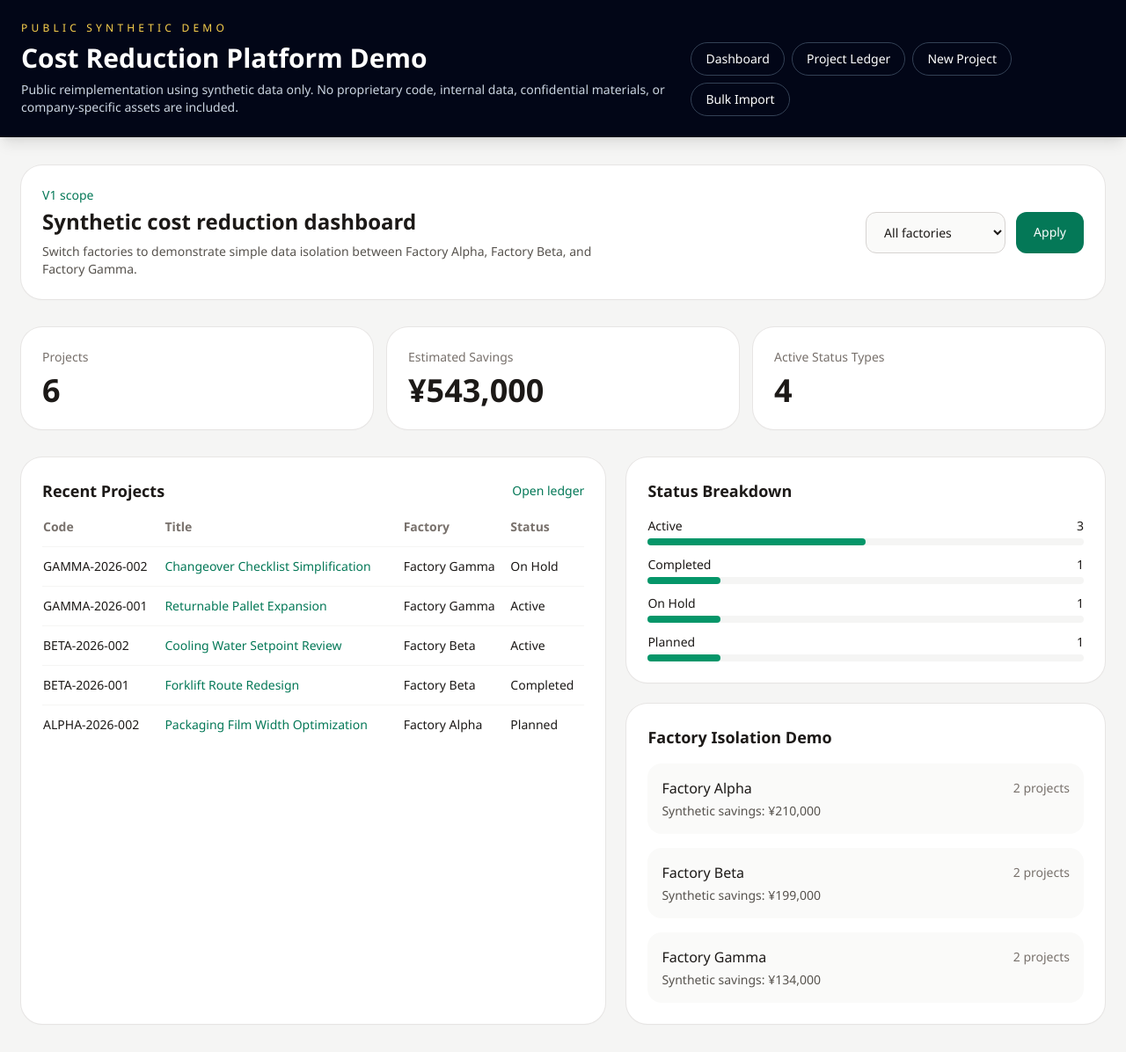
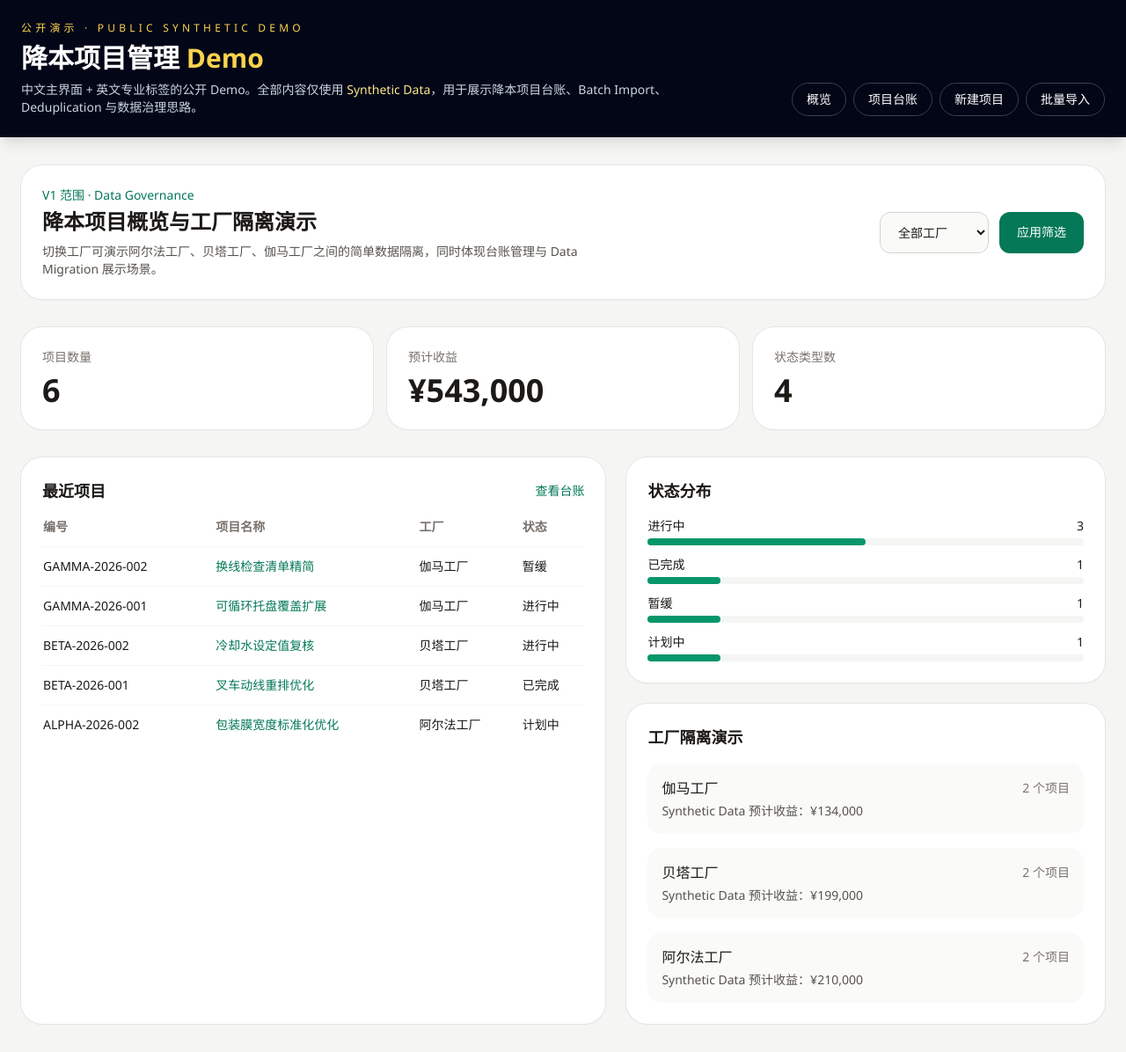
Before and after one commit to 2184369772-ai/cost-reduction-platform-demo, a FastAPI app: page / in a window 1280 px wide. Shown: the whole page at 88% size. Run offline with FastAPI, Linux system fonts and the light colour scheme; data comes from the database, SQL or seed files in the repository; some libraries are stand-ins or nearby versions.

Commit message:
feat: localize public cost management demo for zh-CN

```diff
--- a/app/main.py
+++ b/app/main.py
@@ -34,7 +34,7 @@ from app.db import (
 BASE_DIR = Path(__file__).resolve().parent.parent
 templates = Jinja2Templates(directory=str(BASE_DIR / "templates"))
 
-app = FastAPI(title="Cost Reduction Platform Demo")
+app = FastAPI(title="降本项目管理 Demo")
 app.mount("/static", StaticFiles(directory=str(BASE_DIR / "static")), name="static")
 
 ALLOWED_EXTENSIONS = {".csv", ".xlsx"}
@@ -52,6 +52,22 @@ REQUIRED_HEADERS = [
     "description",
 ]
 
+CATEGORY_LABELS = {
+    "Energy": "能源",
+    "Material": "材料",
+    "Logistics": "物流",
+    "Productivity": "效率",
+    "Quality": "质量",
+}
+STATUS_LABELS = {
+    "Planned": "计划中",
+    "Active": "进行中",
+    "On Hold": "暂缓",
+    "Completed": "已完成",
+}
+CATEGORY_INPUT_MAP = {**{key: key for key in CATEGORY_LABELS}, **{value: key for key, value in CATEGORY_LABELS.items()}}
+STATUS_INPUT_MAP = {**{key: key for key in STATUS_LABELS}, **{value: key for key, value in STATUS_LABELS.items()}}
+
 
 @app.on_event("startup")
 def startup() -> None:
@@ -64,6 +80,8 @@ def render(request: Request, template_name: str, context: dict[str, Any]) -> HTM
         "factories": list_factories(),
         "filters": project_filters(),
         "today": today_iso(),
+        "category_labels": CATEGORY_LABELS,
+        "status_labels": STATUS_LABELS,
     }
     base_context.update(context)
     return templates.TemplateResponse(template_name, base_context)
@@ -73,7 +91,7 @@ def parse_money(value: str) -> float:
     cleaned = str(value).replace(",", "").strip()
     amount = float(cleaned)
     if amount < 0:
-        raise ValueError("Estimated savings must be zero or positive.")
+        raise ValueError("预计收益必须大于或等于 0。")
     return amount
 
 
@@ -81,7 +99,15 @@ def parse_date(value: str, field_label: str) -> str:
     try:
         return datetime.strptime(str(value).strip(), "%Y-%m-%d").date().isoformat()
     except ValueError as exc:
-        raise ValueError(f"{field_label} must use YYYY-MM-DD format.") from exc
+        raise ValueError(f"{field_label} 必须使用 YYYY-MM-DD 格式。") from exc
+
+
+def normalize_category(value: str) -> str:
+    return CATEGORY_INPUT_MAP.get(value.strip(), value.strip())
+
+
+def normalize_status(value: str) -> str:
+    return STATUS_INPUT_MAP.get(value.strip(), value.strip())
 
 
 def collect_form_payload(
@@ -102,38 +128,38 @@ def collect_form_payload(
         "project_code": project_code.strip(),
         "title": title.strip(),
         "factory_id": factory_id,
-        "category": category.strip(),
-        "status": status.strip(),
+        "category": normalize_category(category),
+        "status": normalize_status(status),
         "owner": owner.strip(),
         "currency": currency.strip().upper() or "CNY",
         "description": description.strip(),
     }
     for field, label in [
-        ("project_code", "Project code"),
-        ("title", "Title"),
-        ("owner", "Owner"),
-        ("description", "Description"),
+        ("project_code", "项目编号"),
+        ("title", "项目名称"),
+        ("owner", "负责人"),
+        ("description", "项目说明"),
     ]:
         if not payload[field]:
-            errors.append(f"{label} is required.")
+            errors.append(f"{label}不能为空。")
     if payload["category"] not in category_options():
-        errors.append("Category is invalid.")
+        errors.append("分类无效，请从预设选项中选择。")
     if payload["status"] not in status_options():
-        errors.append("Status is invalid.")
+        errors.append("状态无效，请从预设选项中选择。")
     try:
         payload["estimated_savings"] = parse_money(estimated_savings)
     except ValueError as exc:
         errors.append(str(exc))
     try:
-        payload["start_date"] = parse_date(start_date, "Start date")
+        payload["start_date"] = parse_date(start_date, "开始日期")
     except ValueError as exc:
         errors.append(str(exc))
     try:
-        payload["target_date"] = parse_date(target_date, "Target date")
+        payload["target_date"] = parse_date(target_date, "目标日期")
     except ValueError as exc:
         errors.append(str(exc))
     if not errors and payload["target_date"] < payload["start_date"]:
-        errors.append("Target date must be on or after start date.")
+        errors.append("目标日期不能早于开始日期。")
     return payload, errors
 
 
@@ -144,7 +170,7 @@ def normalize_header(value: Any) -> str:
 def parse_upload(filename: str, content: bytes) -> list[dict[str, Any]]:
     suffix = Path(filename).suffix.lower()
     if suffix not in ALLOWED_EXTENSIONS:
-        raise ValueError("Only CSV and XLSX files are supported.")
+        raise ValueError("仅支持 CSV 和 XLSX 文件。")
     if suffix == ".csv":
         stream = io.StringIO(content.decode("utf-8-sig"))
         reader = csv.DictReader(stream)
@@ -185,14 +211,16 @@ def validate_import_rows(raw_rows: list[dict[str, Any]]) -> tuple[list[dict[str,
         factory_name_key = normalized["factory_name"].lower()
         factory = factories_by_name.get(factory_name_key)
         if not factory:
-            errors.append("Factory name must be one of Factory Alpha, Factory Beta, or Factory Gamma.")
+            errors.append("工厂名称必须是阿尔法工厂、贝塔工厂、伽马工厂，或兼容旧模板中的 Factory Alpha / Beta / Gamma。")
+        normalized["category"] = normalize_category(normalized["category"])
+        normalized["status"] = normalize_status(normalized["status"])
         if normalized["category"] not in category_options():
-            errors.append("Category is invalid.")
+            errors.append("分类无效，请检查导入文件中的 category 值。")
         if normalized["status"] not in status_options():
-            errors.append("Status is invalid.")
+            errors.append("状态无效，请检查导入文件中的 status 值。")
         for field in REQUIRED_HEADERS:
             if not normalized[field]:
-                errors.append(f"{field} is required.")
+                errors.append(f"{field} 不能为空。")
 
         parsed_amount = None
         parsed_start = normalized["start_date"]
@@ -204,28 +232,28 @@ def validate_import_rows(raw_rows: list[dict[str, Any]]) -> tuple[list[dict[str,
                 errors.append(str(exc))
         if normalized["start_date"]:
             try:
-                parsed_start = parse_date(normalized["start_date"], "Start date")
+                parsed_start = parse_date(normalized["start_date"], "开始日期")
             except ValueError as exc:
                 errors.append(str(exc))
         if normalized["target_date"]:
             try:
-                parsed_target = parse_date(normalized["target_date"], "Target date")
+                parsed_target = parse_date(normalized["target_date"], "目标日期")
             except ValueError as exc:
                 errors.append(str(exc))
         if normalized["start_date"] and normalized["target_date"] and parsed_target < parsed_start:
-            errors.append("Target date must be on or after start date.")
+            errors.append("目标日期不能早于开始日期。")
 
         factory_id = int(factory["id"]) if factory else None
         title_key = normalized["title"].strip().lower()
         code_key = normalized["project_code"].strip().upper()
         if code_key in seen_codes:
-            errors.append("Duplicate project code found within the import file.")
+            errors.append("导入文件内存在重复的项目编号。")
         if factory_id and (title_key, factory_id) in seen_title_factory:
-            errors.append("Duplicate title found within the same factory in the import file.")
+            errors.append("同一工厂内存在重复的项目名称。")
         if code_key and project_exists_by_code(code_key):
-            errors.append("Project code already exists in the database.")
+            errors.append("项目编号已存在于 SQLite 台账中。")
         if factory_id and normalized["title"] and project_exists_by_title_factory(normalized["title"], factory_id):
-            errors.append("A project with the same title already exists in this factory.")
+            errors.append("该工厂下已存在同名项目。")
 
         if code_key:
             seen_codes.add(code_key)
@@ -253,6 +281,7 @@ def validate_import_rows(raw_rows: list[dict[str, Any]]) -> tuple[list[dict[str,
                 "data": normalized,
                 "errors": errors,
                 "can_import": can_import,
+                "validation_state": "valid" if can_import else ("duplicate" if any("重复" in error or "已存在" in error for error in errors) else "review"),
                 "normalized": normalized_payload,
             }
         )
@@ -330,9 +359,9 @@ def project_create(
         description,
     )
     if not errors and project_exists_by_code(payload["project_code"]):
-        errors.append("Project code already exists.")
+        errors.append("项目编号已存在。")
     if not errors and project_exists_by_title_factory(payload["title"], payload["factory_id"]):
-        errors.append("A project with the same title already exists in this factory.")
+        errors.append("该工厂下已存在同名项目。")
     if errors:
         return render(request, "project_form.html", {"mode": "create", "errors": errors, "form": payload})
     project_id = create_project(payload)
@@ -343,7 +372,7 @@ def project_create(
 def project_detail(request: Request, project_id: int) -> HTMLResponse:
     project = get_project(project_id)
     if not project:
-        raise HTTPException(status_code=404, detail="Project not found")
+        raise HTTPException(status_code=404, detail="未找到项目")
     return render(request, "project_detail.html", {"project": project})
 
 
@@ -351,7 +380,7 @@ def project_detail(request: Request, project_id: int) -> HTMLResponse:
 def project_edit(request: Request, project_id: int) -> HTMLResponse:
     project = get_project(project_id)
     if not project:
-        raise HTTPException(status_code=404, detail="Project not found")
+        raise HTTPException(status_code=404, detail="未找到项目")
     return render(request, "project_form.html", {"mode": "edit", "errors": [], "form": project, "project_id": project_id})
 
 
@@ -385,9 +414,9 @@ def project_update(
         description,
     )
     if not errors and project_exists_by_code(payload["project_code"], exclude_id=project_id):
-        errors.append("Project code already exists.")
+        errors.append("项目编号已存在。")
     if not errors and project_exists_by_title_factory(payload["title"], payload["factory_id"], exclude_id=project_id):
-        errors.append("A project with the same title already exists in this factory.")
+        errors.append("该工厂下已存在同名项目。")
     if errors:
         return render(
             request,
@@ -427,7 +456,7 @@ async def import_preview(request: Request, file: UploadFile = File(...)) -> HTML
 def import_confirm(request: Request, batch_id: str) -> HTMLResponse:
     batch = get_import_batch(batch_id)
     if not batch:
-        raise HTTPException(status_code=404, detail="Import batch not found")
+        raise HTTPException(status_code=404, detail="未找到导入批次")
     if batch["summary"]["invalid"] > 0:
         return render(
             request,
@@ -435,7 +464,7 @@ def import_confirm(request: Request, batch_id: str) -> HTMLResponse:
             {
                 "batch": batch,
                 "factory_map": factory_lookup(),
-                "confirm_error": "This batch still contains invalid rows. Please fix the file and upload again.",
+                "confirm_error": "当前批次仍包含不可导入的数据行，请修正文件后重新上传。",
             },
         )
     inserted = confirm_import_batch(batch_id)
@@ -445,6 +474,6 @@ def import_confirm(request: Request, batch_id: str) -> HTMLResponse:
         {
             "batch": get_import_batch(batch_id),
             "factory_map": factory_lookup(),
-            "confirm_success": f"Imported {inserted} synthetic projects successfully.",
+            "confirm_success": f"已成功导入 {inserted} 条 Synthetic Data 项目。",
         },
     )
--- a/sample_data/projects_import_template.csv
+++ b/sample_data/projects_import_template.csv
@@ -1,4 +1,4 @@
 project_code,title,factory_name,category,status,owner,estimated_savings,currency,start_date,target_date,description
-ALPHA-2026-101,LED Lighting Retrofit,Factory Alpha,Energy,Planned,Sophia Lane,66000,CNY,2026-08-01,2026-11-30,Synthetic lighting efficiency upgrade for warehouse aisles.
-BETA-2026-101,Scrap Bin Layout Reset,Factory Beta,Productivity,Active,Oliver Nash,28000,CNY,2026-07-15,2026-10-15,Synthetic 5S layout reset for less walking and faster scrap handling.
-GAMMA-2026-101,Return Pump Runtime Review,Factory Gamma,Energy,Planned,Chloe West,51000,CNY,2026-08-10,2026-12-10,Synthetic utility review with operator sign-off before execution.
+ALPHA-2026-101,仓库照明改造试点,阿尔法工厂,能源,计划中,宋予衡,66000,CNY,2026-08-01,2026-11-30,Synthetic Data 项目：演示仓库通道照明效率提升的虚构试点。
+BETA-2026-101,废料箱布局重整,贝塔工厂,效率,进行中,陆知远,28000,CNY,2026-07-15,2026-10-15,Synthetic Data 项目：通过虚构 5S 布局重整减少走动距离与废料处理等待。
+GAMMA-2026-101,回水泵运行策略复核,伽马工厂,能源,计划中,顾念初,51000,CNY,2026-08-10,2026-12-10,Synthetic Data 项目：演示带操作确认节点的虚构公辅优化复核。
--- a/templates/base.html
+++ b/templates/base.html
@@ -1,9 +1,9 @@
 <!DOCTYPE html>
-<html lang="en">
+<html lang="zh-CN">
 <head>
     <meta charset="UTF-8">
     <meta name="viewport" content="width=device-width, initial-scale=1.0">
-    <title>{% block title %}Cost Reduction Platform Demo{% endblock %}</title>
+    <title>{% block title %}降本项目管理 Demo{% endblock %}</title>
     <script src="https://cdn.tailwindcss.com"></script>
     <link rel="stylesheet" href="/static/app.css">
 </head>
@@ -12,17 +12,17 @@
         <header class="bg-slate-950 text-white shadow-lg">
             <div class="mx-auto flex max-w-7xl flex-col gap-4 px-6 py-6 md:flex-row md:items-end md:justify-between">
                 <div>
-                    <p class="text-xs uppercase tracking-[0.35em] text-amber-300">Public Synthetic Demo</p>
-                    <h1 class="mt-2 text-3xl font-semibold">Cost Reduction Platform Demo</h1>
+                    <p class="text-xs uppercase tracking-[0.35em] text-amber-300">公开演示 · Public Synthetic Demo</p>
+                    <h1 class="mt-2 text-3xl font-semibold">降本项目管理 <span class="text-amber-300">Demo</span></h1>
                     <p class="mt-2 max-w-3xl text-sm text-slate-300">
-                        Public reimplementation using synthetic data only. No proprietary code, internal data, confidential materials, or company-specific assets are included.
+                        中文主界面 + 英文专业标签的公开 Demo。全部内容仅使用 <span class="font-medium text-amber-200">Synthetic Data</span>，用于展示降本项目台账、<span class="font-medium">Batch Import</span>、<span class="font-medium">Deduplication</span> 与数据治理思路。
                     </p>
                 </div>
                 <nav class="flex flex-wrap gap-2 text-sm">
-                    <a class="rounded-full border border-slate-700 px-4 py-2 hover:bg-slate-800" href="/">Dashboard</a>
-                    <a class="rounded-full border border-slate-700 px-4 py-2 hover:bg-slate-800" href="/projects">Project Ledger</a>
-                    <a class="rounded-full border border-slate-700 px-4 py-2 hover:bg-slate-800" href="/projects/new">New Project</a>
-                    <a class="rounded-full border border-slate-700 px-4 py-2 hover:bg-slate-800" href="/imports">Bulk Import</a>
+                    <a class="rounded-full border border-slate-700 px-4 py-2 hover:bg-slate-800" href="/">概览</a>
+                    <a class="rounded-full border border-slate-700 px-4 py-2 hover:bg-slate-800" href="/projects">项目台账</a>
+                    <a class="rounded-full border border-slate-700 px-4 py-2 hover:bg-slate-800" href="/projects/new">新建项目</a>
+                    <a class="rounded-full border border-slate-700 px-4 py-2 hover:bg-slate-800" href="/imports">批量导入</a>
                 </nav>
             </div>
         </header>
--- a/templates/dashboard.html
+++ b/templates/dashboard.html
@@ -1,36 +1,36 @@
 {% extends "base.html" %}
-{% block title %}Dashboard | Cost Reduction Platform Demo{% endblock %}
+{% block title %}概览 | 降本项目管理 Demo{% endblock %}
 {% block content %}
 <section class="mb-8 flex flex-col gap-4 rounded-3xl bg-white p-6 shadow-sm ring-1 ring-stone-200 md:flex-row md:items-center md:justify-between">
     <div>
-        <p class="text-sm font-medium text-emerald-700">V1 scope</p>
-        <h2 class="mt-1 text-2xl font-semibold">Synthetic cost reduction dashboard</h2>
+        <p class="text-sm font-medium text-emerald-700">V1 范围 · Data Governance</p>
+        <h2 class="mt-1 text-2xl font-semibold">降本项目概览与工厂隔离演示</h2>
         <p class="mt-2 max-w-2xl text-sm text-stone-600">
-            Switch factories to demonstrate simple data isolation between Factory Alpha, Factory Beta, and Factory Gamma.
+            切换工厂可演示阿尔法工厂、贝塔工厂、伽马工厂之间的简单数据隔离，同时体现台账管理与 Data Migration 展示场景。
         </p>
     </div>
     <form method="get" action="/" class="flex gap-3">
         <select name="factory_id" class="rounded-xl border border-stone-300 bg-stone-50 px-4 py-3 text-sm">
-            <option value="">All factories</option>
+            <option value="">全部工厂</option>
             {% for factory in factories %}
             <option value="{{ factory.id }}" {% if selected_factory_id == factory.id %}selected{% endif %}>{{ factory.name }}</option>
             {% endfor %}
         </select>
-        <button class="rounded-xl bg-emerald-700 px-5 py-3 text-sm font-medium text-white hover:bg-emerald-800">Apply</button>
+        <button class="rounded-xl bg-emerald-700 px-5 py-3 text-sm font-medium text-white hover:bg-emerald-800">应用筛选</button>
     </form>
 </section>
 
 <section class="grid gap-4 md:grid-cols-3">
     <article class="rounded-3xl bg-white p-6 shadow-sm ring-1 ring-stone-200">
-        <p class="text-sm text-stone-500">Projects</p>
+        <p class="text-sm text-stone-500">项目数量</p>
         <p class="mt-2 text-4xl font-semibold">{{ summary.total_projects }}</p>
     </article>
     <article class="rounded-3xl bg-white p-6 shadow-sm ring-1 ring-stone-200">
-        <p class="text-sm text-stone-500">Estimated Savings</p>
+        <p class="text-sm text-stone-500">预计收益</p>
         <p class="mt-2 text-4xl font-semibold">¥{{ "{:,.0f}".format(summary.total_savings) }}</p>
     </article>
     <article class="rounded-3xl bg-white p-6 shadow-sm ring-1 ring-stone-200">
-        <p class="text-sm text-stone-500">Active Status Types</p>
+        <p class="text-sm text-stone-500">状态类型数</p>
         <p class="mt-2 text-4xl font-semibold">{{ summary.status_breakdown|length }}</p>
     </article>
 </section>
@@ -38,17 +38,17 @@
 <section class="mt-8 grid gap-6 lg:grid-cols-[1.1fr,0.9fr]">
     <article class="rounded-3xl bg-white p-6 shadow-sm ring-1 ring-stone-200">
         <div class="flex items-center justify-between">
-            <h3 class="text-lg font-semibold">Recent Projects</h3>
-            <a href="/projects" class="text-sm font-medium text-emerald-700">Open ledger</a>
+            <h3 class="text-lg font-semibold">最近项目</h3>
+            <a href="/projects" class="text-sm font-medium text-emerald-700">查看台账</a>
         </div>
         <div class="mt-4 overflow-x-auto">
             <table class="min-w-full text-left text-sm">
                 <thead class="text-stone-500">
                     <tr>
-                        <th class="pb-3">Code</th>
-                        <th class="pb-3">Title</th>
-                        <th class="pb-3">Factory</th>
-                        <th class="pb-3">Status</th>
+                        <th class="pb-3">编号</th>
+                        <th class="pb-3">项目名称</th>
+                        <th class="pb-3">工厂</th>
+                        <th class="pb-3">状态</th>
                     </tr>
                 </thead>
                 <tbody>
@@ -57,7 +57,7 @@
                         <td class="py-3 font-medium">{{ project.project_code }}</td>
                         <td class="py-3"><a class="text-emerald-700 hover:underline" href="/projects/{{ project.id }}">{{ project.title }}</a></td>
                         <td class="py-3">{{ project.factory_name }}</td>
-                        <td class="py-3">{{ project.status }}</td>
+                        <td class="py-3">{{ status_labels.get(project.status, project.status) }}</td>
                     </tr>
                     {% endfor %}
                 </tbody>
@@ -67,12 +67,12 @@
 
     <div class="space-y-6">
         <article class="rounded-3xl bg-white p-6 shadow-sm ring-1 ring-stone-200">
-            <h3 class="text-lg font-semibold">Status Breakdown</h3>
+            <h3 class="text-lg font-semibold">状态分布</h3>
             <div class="mt-4 space-y-3">
                 {% for row in summary.status_breakdown %}
                 <div>
                     <div class="mb-1 flex items-center justify-between text-sm">
-                        <span>{{ row.status }}</span>
+                        <span>{{ status_labels.get(row.status, row.status) }}</span>
                         <span>{{ row.count }}</span>
                     </div>
                     <div class="h-2 rounded-full bg-stone-100">
@@ -84,15 +84,15 @@
         </article>
 
         <article class="rounded-3xl bg-white p-6 shadow-sm ring-1 ring-stone-200">
-            <h3 class="text-lg font-semibold">Factory Isolation Demo</h3>
+            <h3 class="text-lg font-semibold">工厂隔离演示</h3>
             <div class="mt-4 space-y-4">
                 {% for row in summary.factory_breakdown %}
                 <div class="rounded-2xl bg-stone-50 p-4">
                     <div class="flex items-center justify-between">
                         <p class="font-medium">{{ row.name }}</p>
-                        <p class="text-sm text-stone-500">{{ row.count }} projects</p>
+                        <p class="text-sm text-stone-500">{{ row.count }} 个项目</p>
                     </div>
-                    <p class="mt-1 text-sm text-stone-600">Synthetic savings: ¥{{ "{:,.0f}".format(row.total_savings) }}</p>
+                    <p class="mt-1 text-sm text-stone-600">Synthetic Data 预计收益：¥{{ "{:,.0f}".format(row.total_savings) }}</p>
                 </div>
                 {% endfor %}
             </div>
```
Also changed, not shown: app/db.py (+31 -22 lines), templates/import_preview.html (+22 -15 lines), templates/imports.html (+8 -8 lines), templates/project_detail.html (+14 -14 lines), templates/project_form.html (+18 -18 lines), templates/projects.html (+21 -21 lines), README.md.
